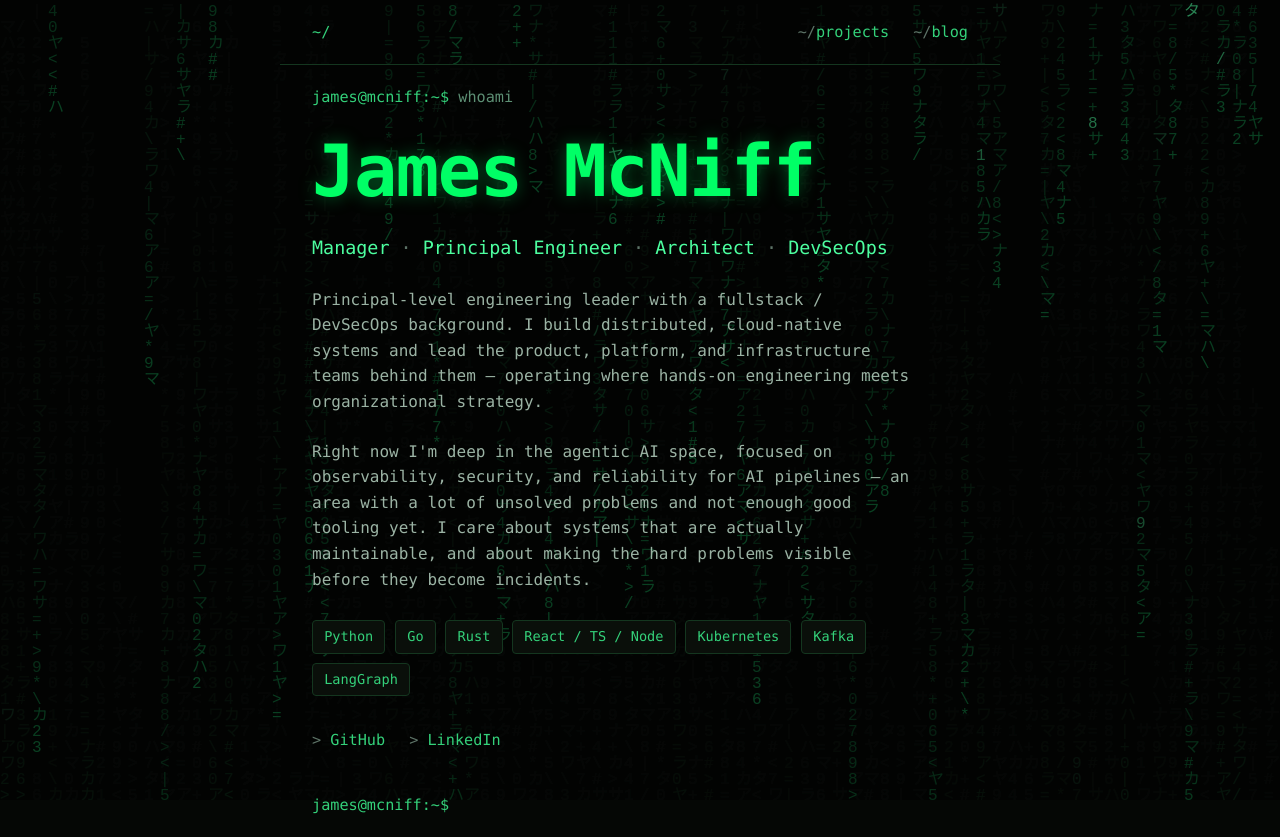
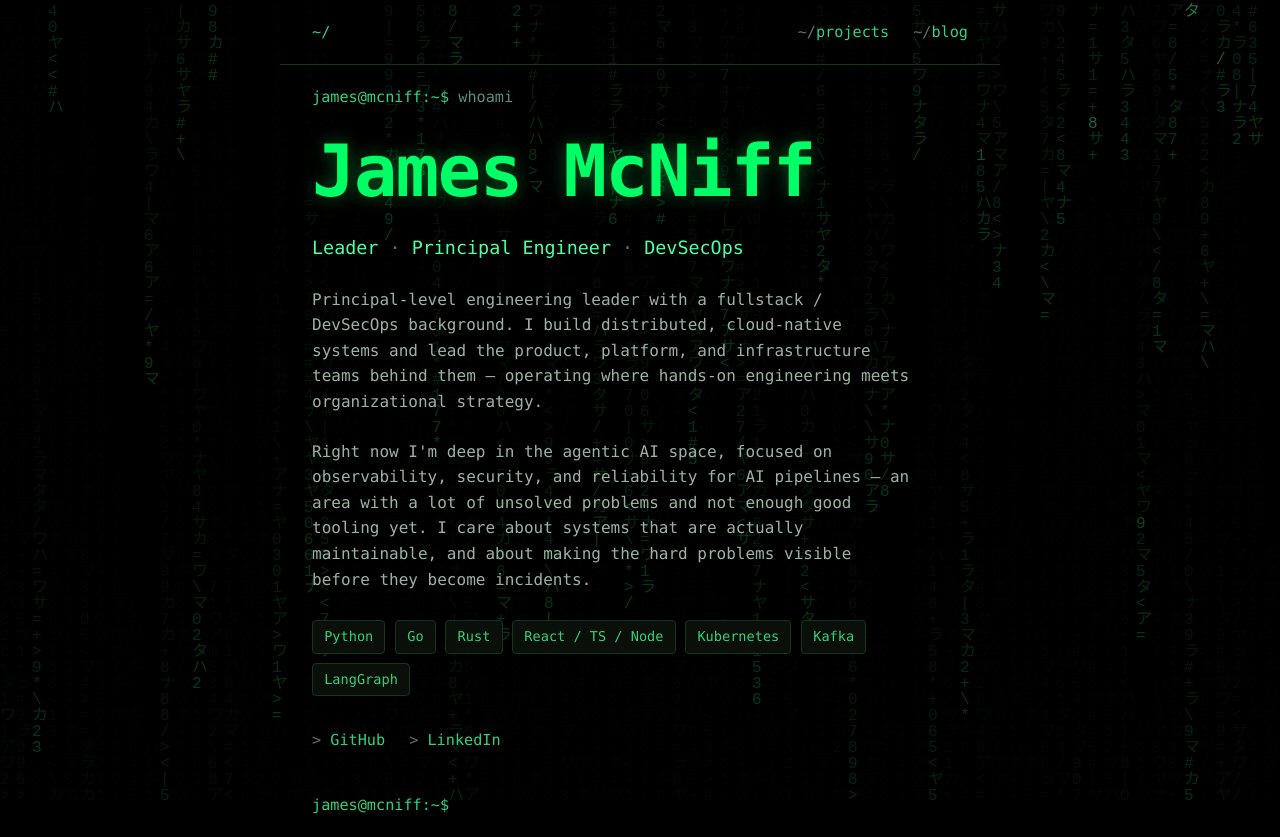
Before and after one commit to snazzyjames/personal-frontend, a React (Vite) app: page / in a window 1280 px wide. Built offline with nearby package versions, Linux system fonts and the light colour scheme.

Commit message:
Update roles, darken glyphs a bit

```diff
--- a/src/App.css
+++ b/src/App.css
@@ -4,7 +4,7 @@
   width: 100%;
   height: 100%;
   z-index: 0;
-  opacity: 0.5;
+  opacity: 0.45;
   pointer-events: none;
 }
 
@@ -144,10 +144,12 @@
 }
 
 @keyframes blink {
+
   0%,
   50% {
     opacity: 1;
   }
+
   50.01%,
   100% {
     opacity: 0;
--- a/src/App.tsx
+++ b/src/App.tsx
@@ -48,9 +48,8 @@ function App() {
         <h1 className="name">James McNiff</h1>
 
         <p className="role">
-          Manager
+          Leader
           <span className="sep"> · </span>Principal Engineer
-          <span className="sep"> · </span>Architect
           <span className="sep"> · </span>DevSecOps
         </p>
 
--- a/src/components/MatrixRain.tsx
+++ b/src/components/MatrixRain.tsx
@@ -45,7 +45,7 @@ export function MatrixRain() {
       lastTime = time
 
       // translucent fill leaves fading trails behind each glyph
-      ctx.fillStyle = 'rgba(5, 7, 5, 0.08)'
+      ctx.fillStyle = 'rgba(0, 0, 0, 0.08)'
       ctx.fillRect(0, 0, canvas.width, canvas.height)
 
       ctx.font = `${fontSize}px ui-monospace, monospace`
--- a/src/index.css
+++ b/src/index.css
@@ -1,5 +1,5 @@
 :root {
-  --bg: #050705;
+  --bg: #000000;
   --bg-soft: #0a0f0a;
   --green: #00ff66;
   --green-bright: #4dffa0;
```
